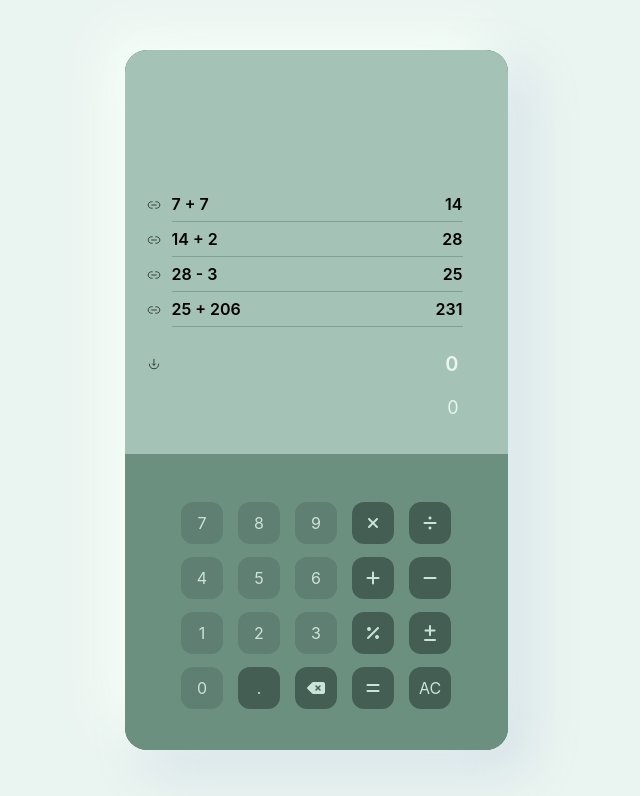
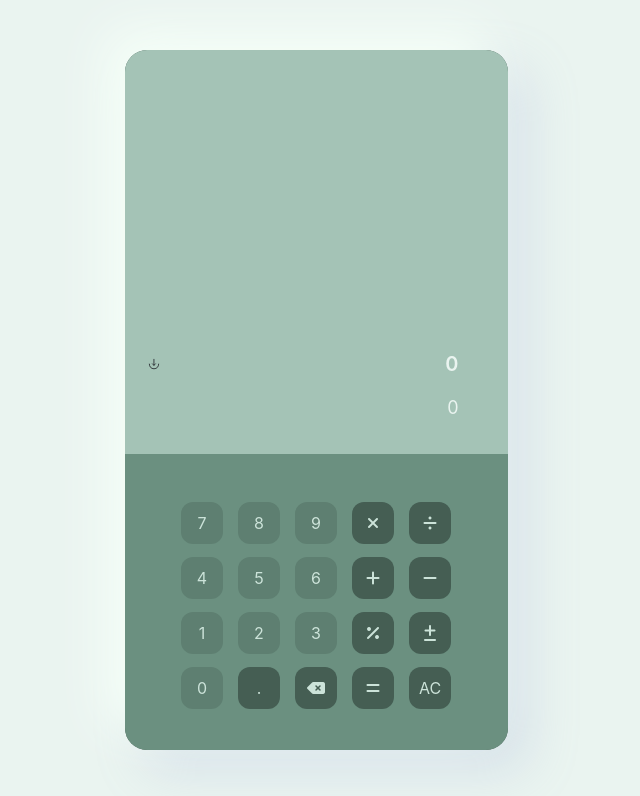
Before and after one commit to devpullcode/dpc-calculator, a website: page index.html in a window 1280 px wide. Shown: the whole page, without its empty margins (324-964 px from the left). Drawn offline with nearby package versions, Linux system fonts and the light colour scheme; files that its build step writes are made by us from their sources; files whose address does not match are found by name.

Commit message:
refactor (index.html): ♻️ Converted 'm-history__row' HTML block to a template for JavaScript use

```diff
--- a/index.html
+++ b/index.html
@@ -15,28 +15,7 @@
     <main class="l-main">
       <div class="m-calc">
         <div class="m-container-operation">
-          <section class="m-history">
-            <div class="m-history__row">
-              <div class="m-history__anchor btn-inactive btn-hidden"><img src="./build/img/svg/anchor.svg" class="m-history__img-anchor" alt="anchor.svg" /></div>
-              <p class="m-history__operation">7 + 7</p>
-              <p class="m-history__result">14</p>
-            </div>
-            <div class="m-history__row">
-              <div class="m-history__anchor"><img src="./build/img/svg/anchor.svg" class="m-history__img-anchor" alt="anchor.svg" /></div>
-              <p class="m-history__operation">14 + 2</p>
-              <p class="m-history__result">28</p>
-            </div>
-            <div class="m-history__row">
-              <div class="m-history__anchor btn-inactive btn-hidden"><img src="./build/img/svg/anchor.svg" class="m-history__img-anchor" alt="anchor.svg" /></div>
-              <p class="m-history__operation">28 - 3</p>
-              <p class="m-history__result">25</p>
-            </div>
-            <div class="m-history__row">
-              <div class="m-history__anchor btn-inactive btn-hidden"><img src="./build/img/svg/anchor.svg" class="m-history__img-anchor" alt="anchor.svg" /></div>
-              <p class="m-history__operation">25 + 206</p>
-              <p class="m-history__result">231</p>
-            </div>
-          </section>
+          <section class="m-history"></section>
 
           <section class="m-calculation">
             <div class="m-calculation__state">
@@ -74,5 +53,13 @@
         </div>
       </div>
     </main>
+
+    <template id="history-row-template">
+      <div class="m-history__row">
+        <div class="m-history__anchor btn-inactive btn-hidden"><img src="./build/img/svg/anchor.svg" class="m-history__img-anchor" alt="anchor.svg" /></div>
+        <p class="m-history__operation"></p>
+        <p class="m-history__result"></p>
+      </div>
+    </template>
   </body>
 </html>
```
